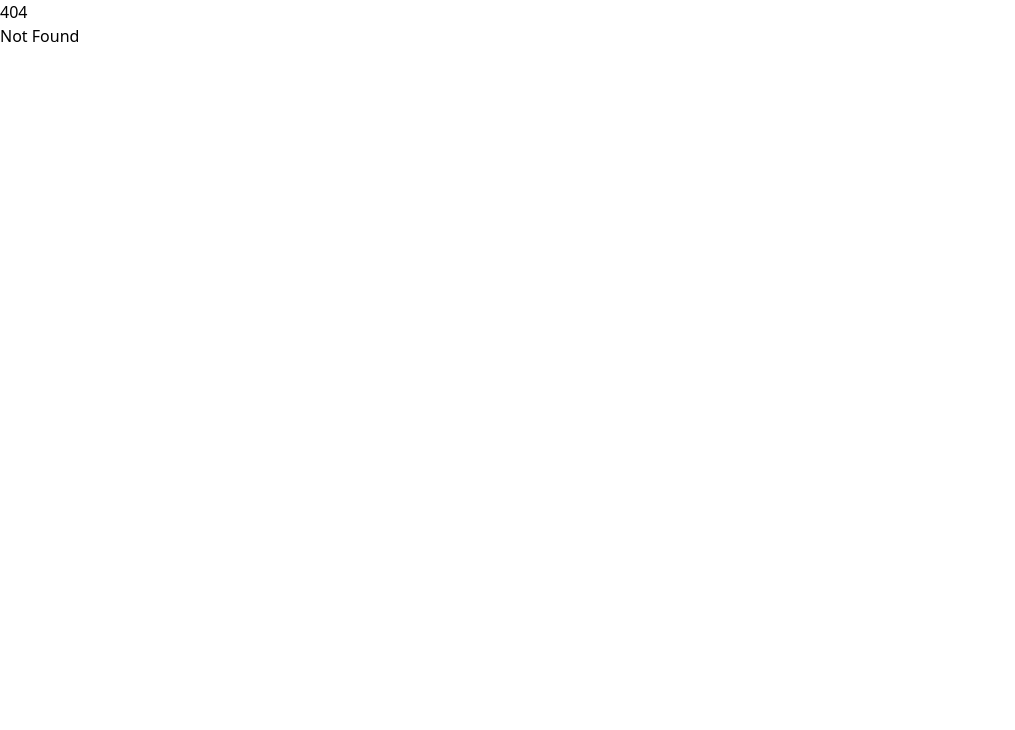
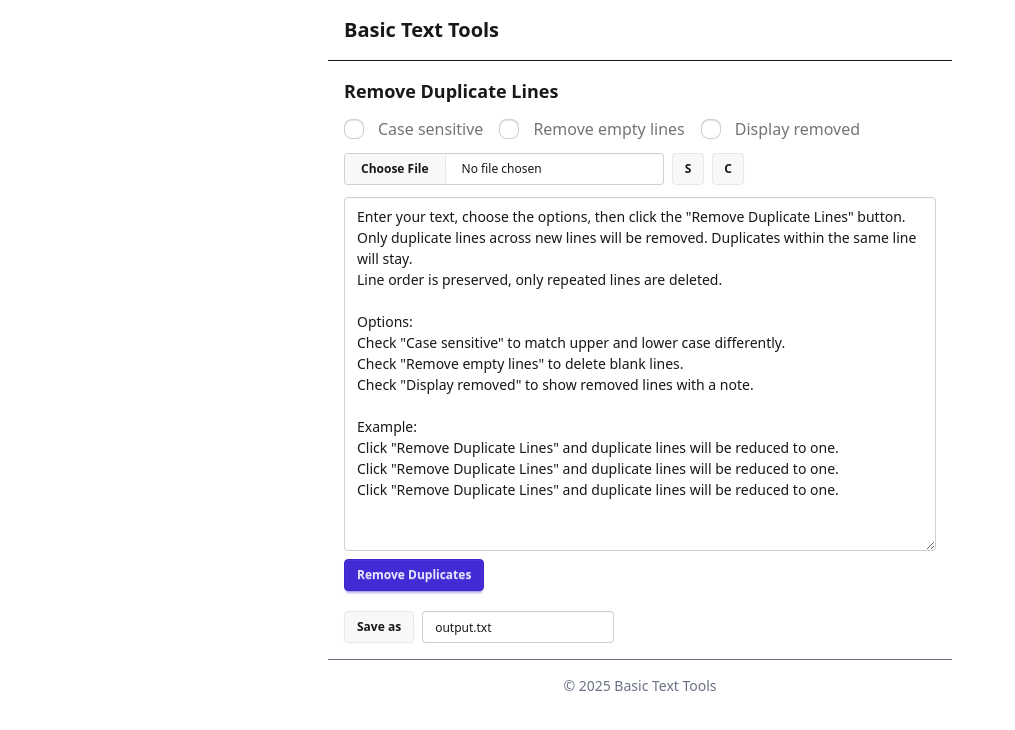
Before and after one commit to occaza/ttx, a SvelteKit app: page /remove-duplicate-lines in a window 1280 px wide. Before the commit this address had no page. Shown: the top 730 px of the page, without its empty margins (0-1015 px from the left). Built offline with nearby package versions, Linux system fonts and the light colour scheme.

Commit message:
add basic features

```diff
--- a/src/app.css
+++ b/src/app.css
@@ -1 +1,6 @@
 @import 'tailwindcss';
+@plugin "daisyui" {
+	themes:
+		light --default,
+		dark --preferslight;
+}
--- /dev/null
+++ b/src/lib/components/Footer.svelte
@@ -0,0 +1 @@
+<footer class="border-t p-4 text-center text-sm text-gray-500">&copy; 2025 Basic Text Tools</footer>
--- /dev/null
+++ b/src/lib/components/Header.svelte
@@ -0,0 +1,3 @@
+<header class="border-b p-4">
+	<h1 class="text-xl font-bold">Basic Text Tools</h1>
+</header>
--- /dev/null
+++ b/src/lib/components/ToolCard.svelte
@@ -0,0 +1,15 @@
+<script lang="ts">
+	export let title: string;
+	export let desc: string;
+	export let href: string;
+</script>
+
+<div>
+	<a
+		{href}
+		class="flex h-24 w-64 flex-col justify-center rounded border p-3 hover:bg-gray-50 hover:text-gray-600"
+	>
+		<h3 class="truncate font-bold">{title}</h3>
+		<p class="line-clamp-2 text-sm text-gray-600">{desc}</p>
+	</a>
+</div>
--- a/src/routes/+layout.svelte
+++ b/src/routes/+layout.svelte
@@ -1,6 +1,8 @@
 <script lang="ts">
 	import '../app.css';
 	import favicon from '$lib/assets/favicon.svg';
+	import Header from '$lib/components/Header.svelte';
+	import Footer from '$lib/components/Footer.svelte';
 
 	let { children } = $props();
 </script>
@@ -9,4 +11,10 @@
 	<link rel="icon" href={favicon} />
 </svelte:head>
 
-{@render children?.()}
+<div class="mx-auto max-w-1/2 px-2">
+	<Header />
+	<main class="container mx-auto p-4">
+		{@render children?.()}
+	</main>
+	<Footer />
+</div>
--- a/src/routes/+page.svelte
+++ b/src/routes/+page.svelte
@@ -1,2 +1,16 @@
-<h1>Welcome to SvelteKit</h1>
-<p>Visit <a href="https://svelte.dev/docs/kit">svelte.dev/docs/kit</a> to read the documentation</p>
+<script>
+	import ToolCard from '$lib/components/ToolCard.svelte';
+</script>
+
+<div class="grid grid-cols-2 gap-1 sm:grid-cols-2 lg:grid-cols-3">
+	<ToolCard
+		title="Remove Duplicate Lines"
+		desc="Hapus baris duplikat dari teks Anda"
+		href="/remove-duplicate-lines"
+	/>
+	<ToolCard
+		title="Add Prefix/Suffix into Line"
+		desc="Tambahkan prefix atau suffix di baris text"
+		href="/add-prefixsuffix-into-line"
+	/>
+</div>
--- /dev/null
+++ b/src/routes/add-prefixsuffix-into-line/+page.svelte
@@ -0,0 +1,104 @@
+<script lang="ts">
+	let input = '';
+	let output = '';
+	let prefix = '';
+	let suffix = '';
+	let fileName = 'output.txt';
+	let fileInput: HTMLInputElement;
+	let inputEl: HTMLTextAreaElement;
+
+	function handleFile(e: Event) {
+		const target = e.target as HTMLInputElement;
+		if (!target.files?.length) return;
+		const reader = new FileReader();
+		reader.onload = () => {
+			input = reader.result as string;
+		};
+		reader.readAsText(target.files[0]);
+	}
+
+	function applyFix() {
+		const lines = input.split(/\r?\n/);
+		output = lines.map((l) => prefix + l + suffix).join('\n');
+	}
+
+	function selectAll() {
+		inputEl.select();
+	}
+	function clear() {
+		input = '';
+		output = '';
+	}
+
+	function saveAs() {
+		const blob = new Blob([output], { type: 'text/plain' });
+		const a = document.createElement('a');
+		a.href = URL.createObjectURL(blob);
+		a.download = fileName.trim() || 'output.txt';
+		a.click();
+	}
+</script>
+
+<svelte:head><title>Add Prefix/Suffix into Line</title></svelte:head>
+
+<div class="max-w-4xl space-y-3">
+	<h2 class="text-lg font-bold">Add Prefix/Suffix into Line</h2>
+
+	<div class="flex items-center gap-2">
+		<input
+			type="file"
+			accept="text/plain"
+			bind:this={fileInput}
+			on:change={handleFile}
+			class="file-input-bordered file-input w-full max-w-xs file-input-sm"
+		/>
+		<div class="tooltip" data-tip="Select all">
+			<button class="btn btn-square btn-sm" on:click={selectAll}>S</button>
+		</div>
+		<div class="tooltip" data-tip="Clear">
+			<button class="btn btn-square btn-sm" on:click={clear}>C</button>
+		</div>
+	</div>
+
+	<label class="form-control">
+		<textarea
+			bind:value={input}
+			bind:this={inputEl}
+			rows="10"
+			class="textarea-bordered textarea w-full"
+			placeholder="Paste text here..."
+		></textarea>
+	</label>
+
+	<label class="form-control">
+		<span class="label-text">Add this prefix into the beginning of each line:</span>
+		<input
+			type="text"
+			bind:value={prefix}
+			placeholder="enter prefix here"
+			class="input-bordered input w-full"
+		/>
+	</label>
+
+	<label class="form-control">
+		<span class="label-text">Add this suffix into the end of each line:</span>
+		<input
+			type="text"
+			bind:value={suffix}
+			placeholder="enter suffix here"
+			class="input-bordered input w-full"
+		/>
+	</label>
+
+	<button class="btn btn-sm btn-primary" on:click={applyFix}>Apply</button>
+
+	<label class="form-control">
+		<textarea bind:value={output} rows="10" class="textarea-bordered textarea w-full" readonly
+		></textarea>
+	</label>
+
+	<div class="flex items-center gap-2">
+		<button class="btn btn-sm" on:click={saveAs}>Save as</button>
+		<input type="text" bind:value={fileName} class="input-bordered input input-sm w-48" />
+	</div>
+</div>
--- /dev/null
+++ b/src/routes/remove-duplicate-lines/+page.svelte
@@ -0,0 +1,158 @@
+<script lang="ts">
+	let input = `Enter your text, choose the options, then click the "Remove Duplicate Lines" button.
+Only duplicate lines across new lines will be removed. Duplicates within the same line will stay.
+Line order is preserved, only repeated lines are deleted.
+
+Options:
+Check "Case sensitive" to match upper and lower case differently.
+Check "Remove empty lines" to delete blank lines.
+Check "Display removed" to show removed lines with a note.
+
+Example:
+Click "Remove Duplicate Lines" and duplicate lines will be reduced to one.
+Click "Remove Duplicate Lines" and duplicate lines will be reduced to one.
+Click "Remove Duplicate Lines" and duplicate lines will be reduced to one.`;
+	let removed = '';
+	let caseSensitive = false;
+	let removeEmpty = false;
+	let showRemoved = false;
+	let fileName = 'output.txt';
+	let removedCount = 0;
+	let fileInput: HTMLInputElement;
+	let inputEl: HTMLTextAreaElement;
+	let hasProcessed = false;
+
+	function handleFile(e: Event) {
+		const target = e.target as HTMLInputElement;
+		if (!target.files?.length) return;
+		const reader = new FileReader();
+		reader.onload = () => {
+			input = reader.result as string;
+		};
+		reader.readAsText(target.files[0]);
+	}
+
+	function removeDup() {
+		const rawLines = input.split(/\r?\n/);
+
+		const firstPos = new Map<string, number>();
+		const kept: string[] = [];
+		const gone: string[] = [];
+
+		rawLines.forEach((line, idx) => {
+			// Jika removeEmpty true dan line kosong, skip
+			if (removeEmpty && line.trim() === '') {
+				return;
+			}
+
+			// Jika line kosong tapi removeEmpty false, langsung masukkan ke kept
+			if (line.trim() === '' && !removeEmpty) {
+				kept.push(line);
+				return;
+			}
+
+			// Proses normal untuk line yang tidak kosong
+			const key = caseSensitive ? line : line.toLowerCase();
+			const first = firstPos.get(key);
+
+			if (first === undefined) {
+				firstPos.set(key, idx);
+				kept.push(line);
+			} else {
+				gone.push(`(${idx + 1} dupe of ${first + 1}): ${line}`);
+			}
+		});
+
+		removedCount = gone.length;
+		removed = gone.join('\n');
+		input = kept.join('\n');
+		hasProcessed = true; // Set ke true setelah proses
+	}
+
+	function selectAll() {
+		inputEl.select();
+	}
+	function clear() {
+		input = '';
+		removed = '';
+		removedCount = 0;
+		hasProcessed = false; // Reset saat clear
+	}
+
+	function saveAs() {
+		const blob = new Blob([input], { type: 'text/plain' });
+		const a = document.createElement('a');
+		a.href = URL.createObjectURL(blob);
+		a.download = fileName.trim() || 'output.txt';
+		a.click();
+	}
+</script>
+
+<svelte:head><title>Remove Duplicate Lines</title></svelte:head>
+
+<div class="max-w-4xl space-y-3">
+	<h2 class="text-lg font-bold">Remove Duplicate Lines</h2>
+
+	<div class="flex flex-wrap items-center gap-4">
+		<label class="label cursor-pointer">
+			<input type="checkbox" class="checkbox checkbox-sm" bind:checked={caseSensitive} />
+			<span class="label-text ml-2">Case sensitive</span>
+		</label>
+		<label class="label cursor-pointer">
+			<input type="checkbox" class="checkbox checkbox-sm" bind:checked={removeEmpty} />
+			<span class="label-text ml-2">Remove empty lines</span>
+		</label>
+		<label class="label cursor-pointer">
+			<input type="checkbox" class="checkbox checkbox-sm" bind:checked={showRemoved} />
+			<span class="label-text ml-2">Display removed</span>
+		</label>
+	</div>
+
+	<div class="flex items-center gap-2">
+		<input
+			type="file"
+			accept="text/plain"
+			bind:this={fileInput}
+			on:change={handleFile}
+			class="file-input-bordered file-input w-full max-w-xs file-input-sm"
+		/>
+		<div class="tooltip" data-tip="Select all">
+			<button class="btn btn-square btn-sm" on:click={selectAll}>S</button>
+		</div>
+		<div class="tooltip" data-tip="Clear">
+			<button class="btn btn-square btn-sm" on:click={clear}>C</button>
+		</div>
+		{#if hasProcessed}
+			<span class="label-text">{removedCount} lines removed</span>
+		{/if}
+	</div>
+
+	<div>
+		<label class="form-control">
+			<textarea
+				bind:value={input}
+				bind:this={inputEl}
+				rows="16"
+				class="textarea-bordered textarea w-full"
+				placeholder=""
+			></textarea>
+		</label>
+
+		<button class="btn my-2 btn-sm btn-primary" on:click={removeDup}>Remove Duplicates</button>
+	</div>
+
+	<div>
+		{#if showRemoved}
+			<label class="form-control">
+				<textarea bind:value={removed} rows="6" class="textarea-bordered textarea w-full" readonly
+					>asdasd</textarea
+				>
+			</label>
+		{/if}
+	</div>
+
+	<div class="flex items-center gap-2">
+		<button class="btn btn-sm" on:click={saveAs}>Save as</button>
+		<input type="text" bind:value={fileName} class="input-bordered input input-sm w-48" />
+	</div>
+</div>
```
Also changed, not shown: package.json (+5 -2 lines), 1 other file (tests, documents, lock files or other folders).
